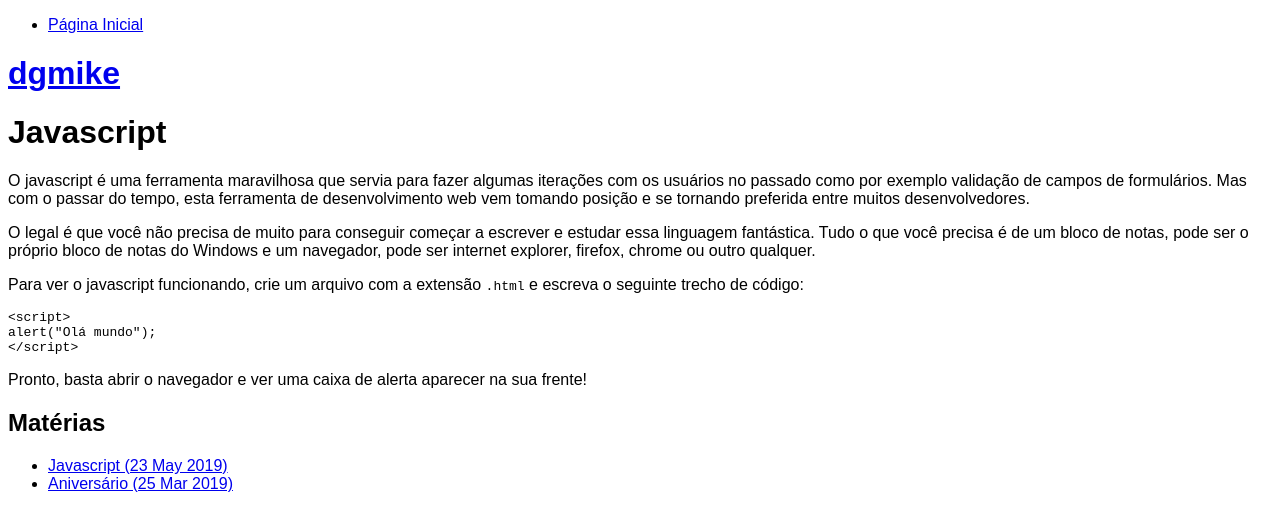
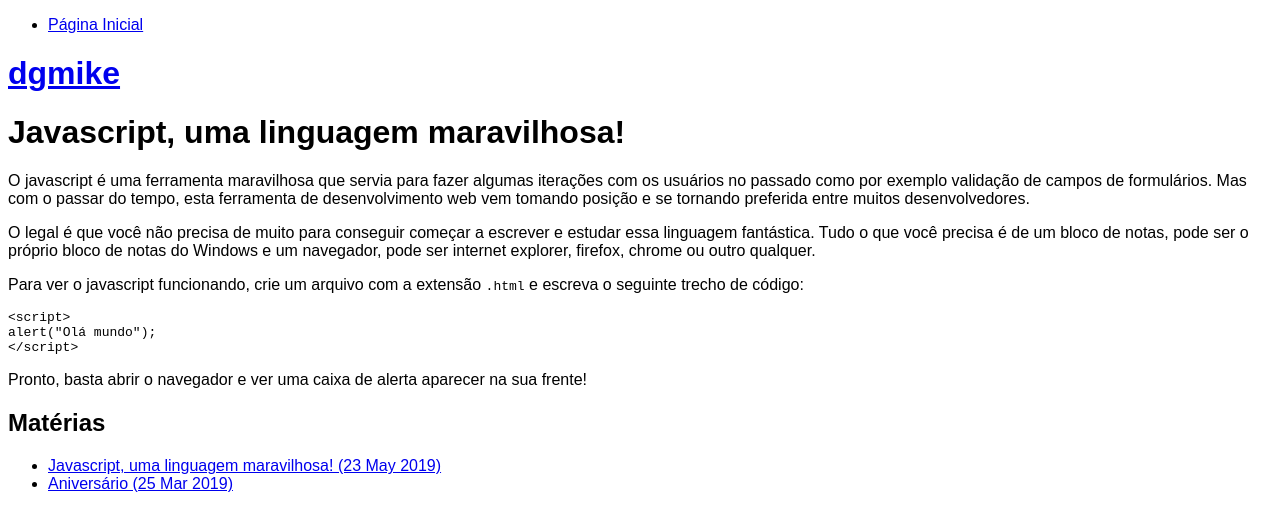
Before and after one commit to dgmike/dgmike.github.com, a Jekyll site: the page built from _posts/2019-05-23-javascript.md, in a window 1280 px wide. Shown: the top 531 px of the page. Built offline with Jekyll 4.4.1, drawn with Linux system fonts in a browser that asks for light colours; our own code applies the rules of GitHub Pages for plain Markdown files.

Commit message:
Update 2019-05-23-javascript.md

```diff
--- a/_posts/2019-05-23-javascript.md
+++ b/_posts/2019-05-23-javascript.md
@@ -1,5 +1,5 @@
 ---
-title: Javascript
+title: Javascript, uma linguagem maravilhosa!
 tags: javascript, iniciante
 ---
 
```
